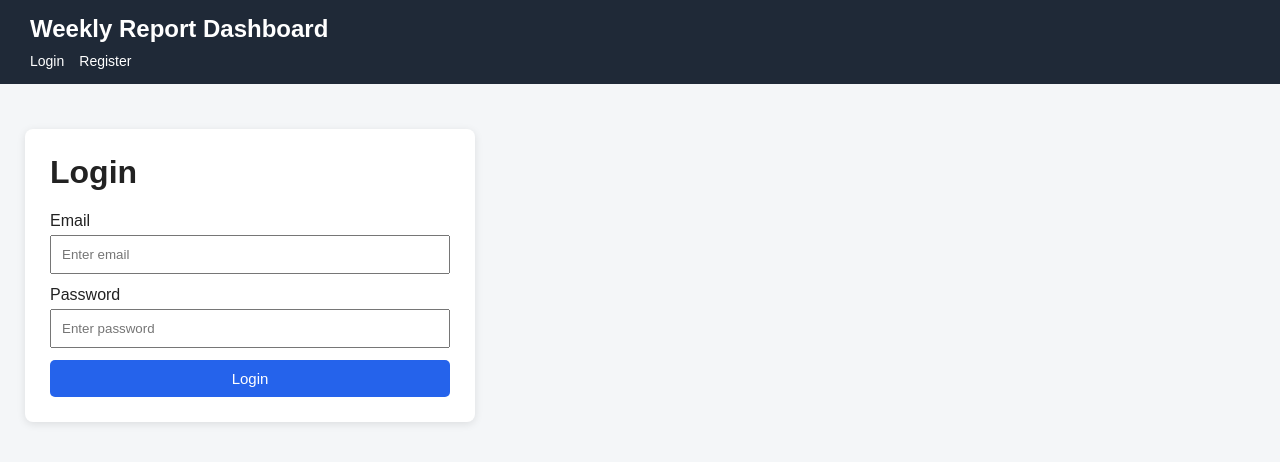
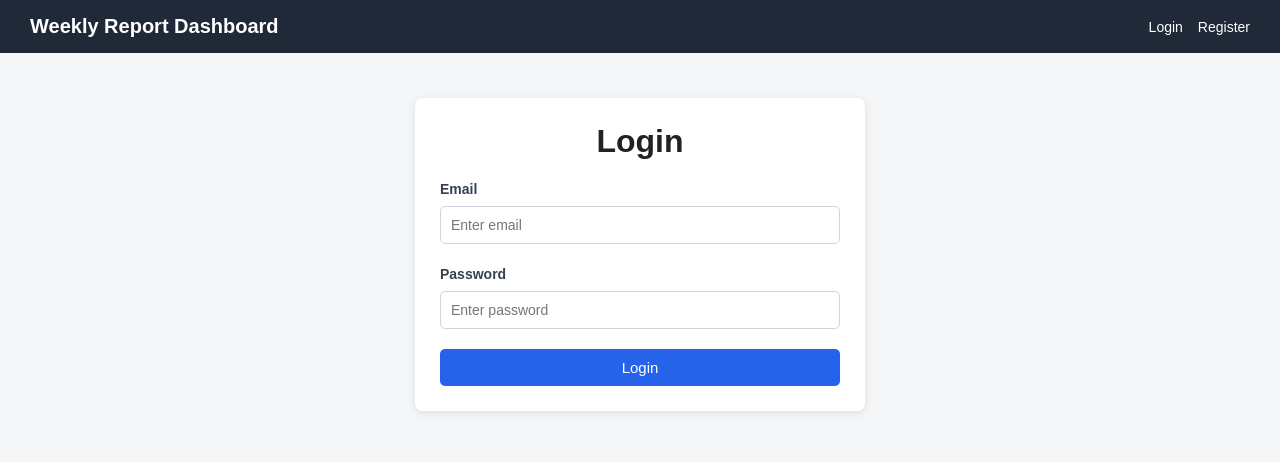
Before and after one commit to sandeepa166/weekly-report-dashboard, a React app in the folder frontend/: page /login in a window 1280 px wide. Shown: the top 462 px of the page. Built offline with nearby package versions, Linux system fonts and the light colour scheme; the HTML template or start-up script is replaced by a standard one.

Commit message:
CSS part modified

```diff
--- a/frontend/src/index.css
+++ b/frontend/src/index.css
@@ -9,18 +9,26 @@ body {
   color: #222;
 }
 
+/* ===== NAVBAR ===== */
 .navbar {
   background: #1f2937;
   color: white;
   padding: 15px 30px;
+  display: flex;
+  align-items: center;
+  justify-content: space-between;
+  flex-wrap: wrap;
+  gap: 10px;
 }
 
 .navbar h2 {
-  margin: 0 0 10px 0;
+  margin: 0;
+  font-size: 20px;
 }
 
 .nav-links {
   display: flex;
+  align-items: center;
   gap: 15px;
   flex-wrap: wrap;
 }
@@ -43,6 +51,16 @@ button {
   cursor: pointer;
 }
 
+/* ===== FORM ELEMENTS ===== */
+label {
+  display: block;
+  font-size: 14px;
+  font-weight: 600;
+  margin-top: 10px;
+  margin-bottom: 4px;
+  color: #374151;
+}
+
 input,
 select,
 textarea {
@@ -50,6 +68,10 @@ textarea {
   padding: 10px;
   margin-top: 5px;
   margin-bottom: 12px;
+  border: 1px solid #d1d5db;
+  border-radius: 5px;
+  font-family: inherit;
+  font-size: 14px;
 }
 
 .form-container {
@@ -57,12 +79,13 @@ textarea {
   background: white;
   padding: 25px;
   border-radius: 8px;
-  margin-top: 20px;
+  margin: 20px auto 0;
   box-shadow: 0 2px 8px rgba(0, 0, 0, 0.1);
 }
 
 .form-container h1 {
   margin-top: 0;
+  text-align: center;
 }
 
 .form-container button {
@@ -73,6 +96,7 @@ textarea {
   border-radius: 5px;
   width: 100%;
   font-size: 15px;
+  margin-top: 8px;
 }
 
 .success {
@@ -80,6 +104,7 @@ textarea {
   background: #e8f7e8;
   padding: 10px;
   border-radius: 5px;
+  text-align: center;
 }
 
 .error {
@@ -87,20 +112,23 @@ textarea {
   background: #fee2e2;
   padding: 10px;
   border-radius: 5px;
+  text-align: center;
 }
 
 .user-info {
   color: #d1d5db;
   font-size: 14px;
+  white-space: nowrap;
 }
 
 .logout-btn {
   background: #ef4444;
   color: white;
   border: none;
-  padding: 5px 10px;
+  padding: 6px 12px;
   border-radius: 4px;
 }
+
 .large-form {
   max-width: 700px;
 }
@@ -109,6 +137,7 @@ textarea {
   resize: vertical;
 }
 
+/* ===== REPORT LIST / CARDS ===== */
 .report-list {
   display: grid;
   gap: 18px;
@@ -120,6 +149,8 @@ textarea {
   border-radius: 8px;
   border-left: 5px solid #2563eb;
   box-shadow: 0 2px 8px rgba(0, 0, 0, 0.1);
+  display: flex;
+  flex-direction: column;
 }
 
 .report-card h3 {
@@ -132,9 +163,11 @@ textarea {
   border: none;
   padding: 9px 15px;
   border-radius: 5px;
+  align-self: flex-start;
 }
 
 .status {
+  display: inline-block;
   font-weight: bold;
   padding: 4px 8px;
   border-radius: 4px;
@@ -150,20 +183,32 @@ textarea {
   color: #166534;
 }
 
+/* ===== FILTER BOX ===== */
 .filter-box {
   background: white;
   padding: 18px;
   border-radius: 8px;
   display: flex;
   gap: 15px;
-  align-items: end;
+  align-items: flex-end;
   flex-wrap: wrap;
   margin-bottom: 20px;
   box-shadow: 0 2px 8px rgba(0, 0, 0, 0.1);
 }
 
 .filter-box div {
+  display: flex;
+  flex-direction: column;
   min-width: 180px;
+}
+
+.filter-box label {
+  margin-top: 0;
+}
+
+.filter-box input,
+.filter-box select {
+  margin-bottom: 0;
 }
 
 .filter-box button {
@@ -172,8 +217,10 @@ textarea {
   border: none;
   padding: 11px 18px;
   border-radius: 5px;
+  height: fit-content;
 }
 
+/* ===== DASHBOARD ===== */
 .dashboard-grid {
   display: grid;
   grid-template-columns: repeat(auto-fit, minmax(160px, 1fr));
@@ -187,6 +234,8 @@ textarea {
   border-radius: 8px;
   border-left: 5px solid #2563eb;
   box-shadow: 0 2px 8px rgba(0, 0, 0, 0.1);
+  display: flex;
+  flex-direction: column;
 }
 
 .summary-card h3 {
@@ -214,6 +263,7 @@ textarea {
   height: 320px;
 }
 
+/* ===== TABLE ===== */
 .data-table {
   width: 100%;
   border-collapse: collapse;
@@ -225,8 +275,31 @@ textarea {
   border: 1px solid #e5e7eb;
   padding: 10px;
   text-align: left;
+  vertical-align: middle;
 }
 
 .data-table th {
   background: #f3f4f6;
 }
+
+.edit-btn {
+  background: #f59e0b;
+  color: white;
+  border: none;
+  padding: 7px 12px;
+  border-radius: 4px;
+  margin-right: 8px;
+}
+
+.delete-btn {
+  background: #dc2626;
+  color: white;
+  border: none;
+  padding: 7px 12px;
+  border-radius: 4px;
+}
+
+.cancel-btn {
+  background: #6b7280 !important;
+  margin-top: 10px;
+}
```
